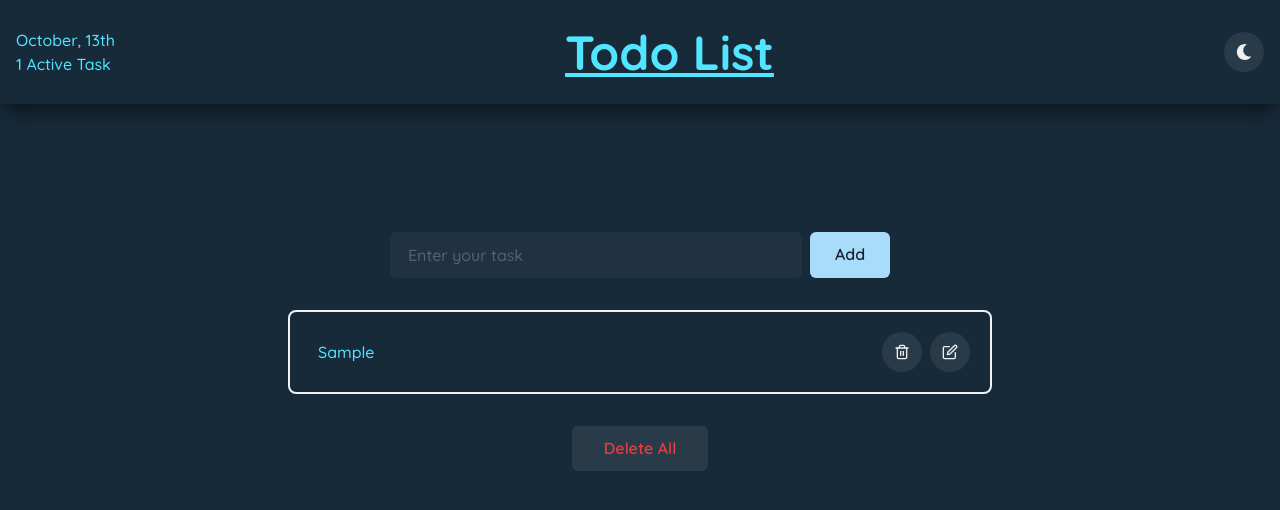
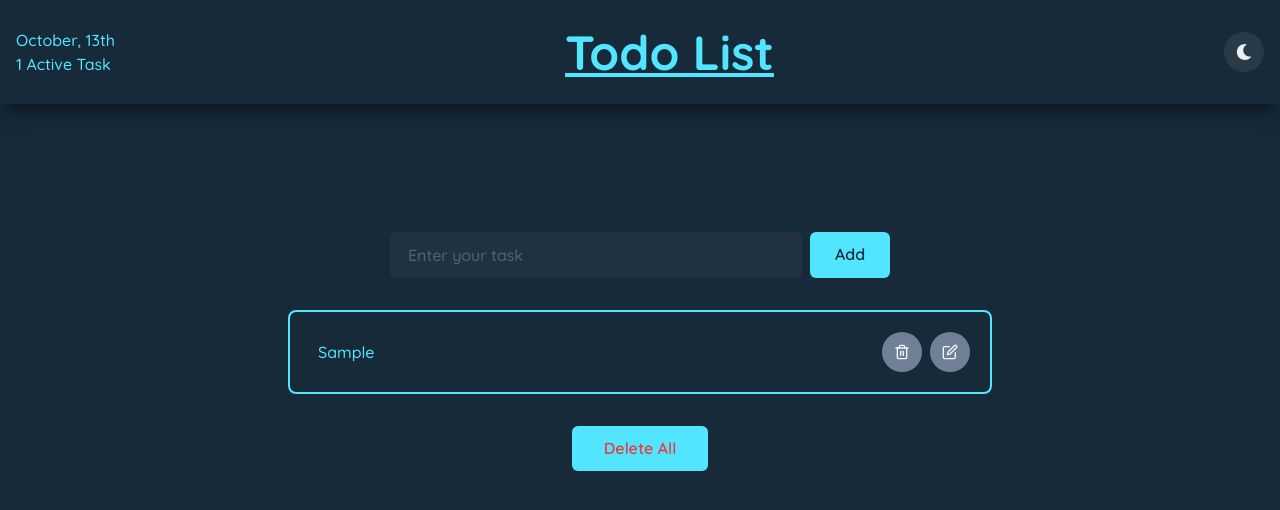
Before and after one commit to 1Sami1/to-do-app, a React (Vite) app: page / in a window 1280 px wide. Both pictures are taken after typing "Sample" into the empty fields and a click on the button "Add". Shown: the top 510 px of the page. Built offline with nearby package versions, Linux system fonts and the light colour scheme.

Commit message:
Pretty much done color styles

```diff
--- a/src/components/AddTask.jsx
+++ b/src/components/AddTask.jsx
@@ -51,7 +51,8 @@ function AddTask({ addTask }) {
           onChange={(e) => setContent(e.target.value)}
         />
         <Button
-          colorScheme='twitter'
+          color='#172A3A'
+          bg='#51E5FF'
           px='8'
           pl='10'
           pr='10'
--- a/src/components/DeleteTask.jsx
+++ b/src/components/DeleteTask.jsx
@@ -21,6 +21,7 @@ import {
           // colorScheme='red'
           px='8'
           h='45'
+          bg='#51E5FF'
           color='red.500'
           mt='8'
           className="delete-all-btn"
@@ -29,7 +30,8 @@ import {
           Delete All
         </Button>
 
-        <Modal isCentered isOpen={isOpen} onClose={onClose}>
+        <Modal isCentered isOpen={isOpen} onClose={onClose} bg='
+        #172A3A'>
           <ModalOverlay />
           <ModalContent w='90%'>
             <ModalHeader>Do you really want to delete all tasks?</ModalHeader>
@@ -52,7 +54,7 @@ import {
 
     return (
       <>
-        <IconButton icon={<FiTrash2 />} isRound='true' onClick={onOpen} />
+        <IconButton icon={<FiTrash2 />} isRound='true' onClick={onOpen} bg='gray.500' />
 
         <Modal isCentered isOpen={isOpen} onClose={onClose}>
           <ModalOverlay />
--- a/src/components/UpdateTask.jsx
+++ b/src/components/UpdateTask.jsx
@@ -24,11 +24,12 @@ import {
 
     return (
       <>
-        <IconButton icon={<FiEdit />} isRound='true' onClick={onOpen} />
+        <IconButton icon={<FiEdit />} isRound='true' onClick={onOpen} bg='gray.500' />
         <Modal
           isCentered
           initialFocusRef={initialRef}
           isOpen={isOpen}
+          bg='#172A3A'
           onClose={onClose}
         >
           <ModalOverlay />
--- a/src/styles/_body.scss
+++ b/src/styles/_body.scss
@@ -5,13 +5,25 @@
     color: $dark-ui-color;
     background-color: $dark-bg;
     font-family: 'Quicksand', sans-serif;
+    .main-sec{
+        .main-stack{
+            border-color: $dark-ui-color;
+        }
+    }
+
 
    }
 
    .chakra-ui-light{
     color: $light-ui-color;
+    border-color: $dark-bg;
     background-color: $light-bg;
     font-family: 'Quicksand', sans-serif;
+    .main-sec{
+        .main-stack{
+            border-color: $dark-bg;
+        }
+    }
    }
 
 
```
